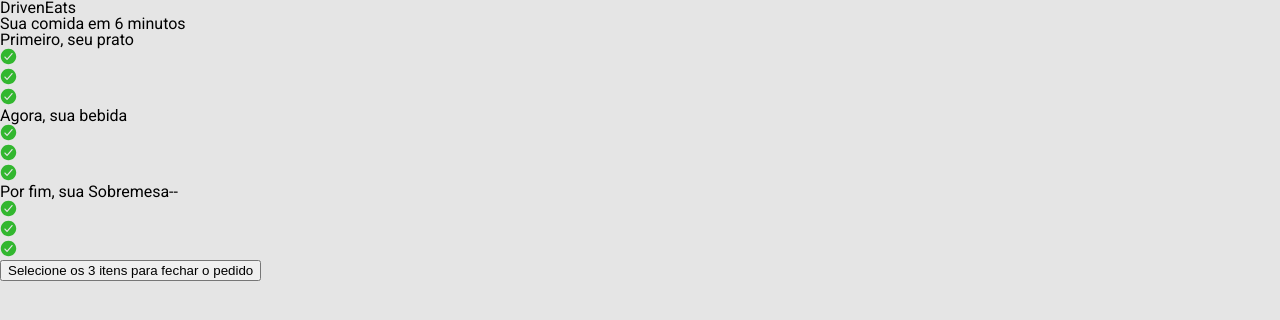
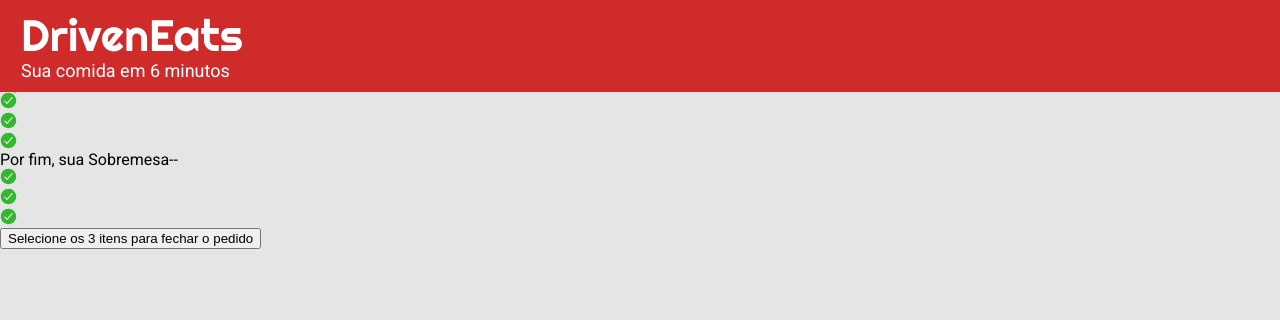
Before and after one commit to shemlouk/driven_driven-eats, a plain HTML site: page index.html in a window 1280 px wide. Drawn offline with Linux system fonts and the light colour scheme.

Commit message:
style: css do cabecalho

```diff
--- a/assets/css/style.css
+++ b/assets/css/style.css
@@ -25,3 +25,33 @@
 body {
     background-color: var(--cor-background-1);
 }
+
+/* || CABECALHO || */
+
+.cabecalho {
+    width: 100vw;
+    height: 92px;
+    background-color: var(--cor-tema-1);
+    display: flex;
+    align-items: center;
+    position: fixed;
+    top: 0px;
+}
+
+.cabecalho * {
+    color: white;
+}
+
+.cabecalho a {
+    padding-left: 21px;
+}
+
+.cabecalho h1 {
+    font-family: 'Righteous', cursive;
+    font-size: 44px;
+    margin-bottom: 5px;
+}
+
+.cabecalho p {
+    font-size: 18px;
+}
```
